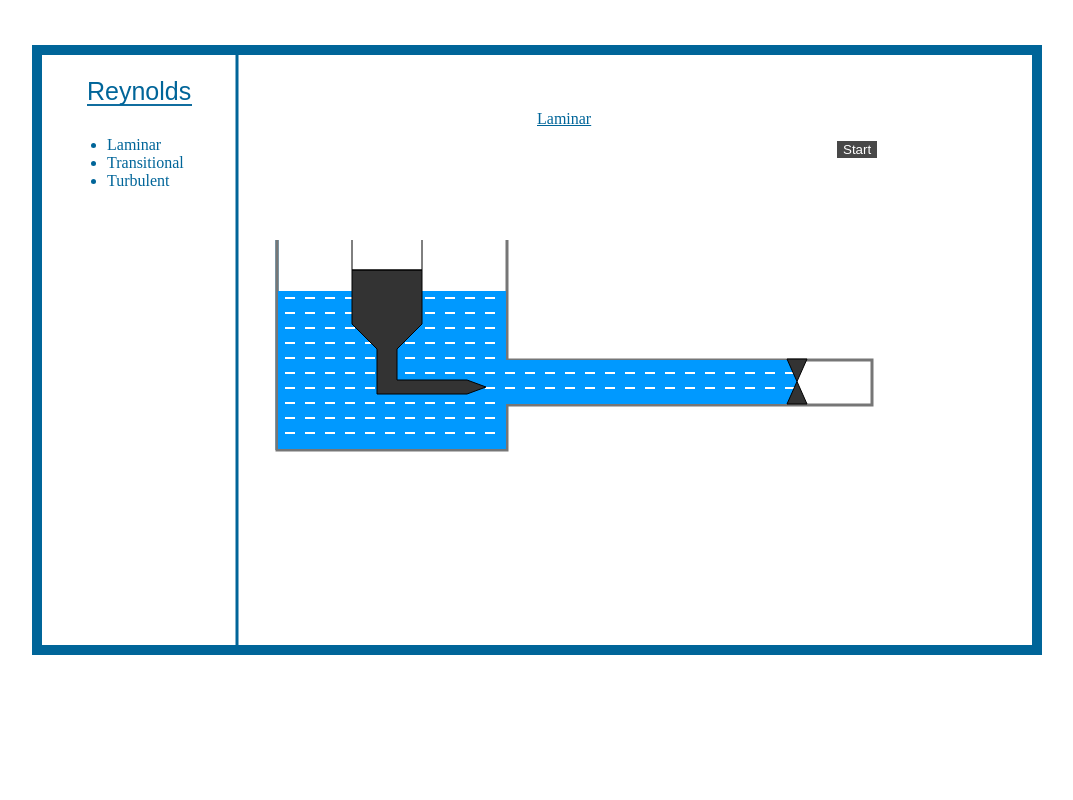
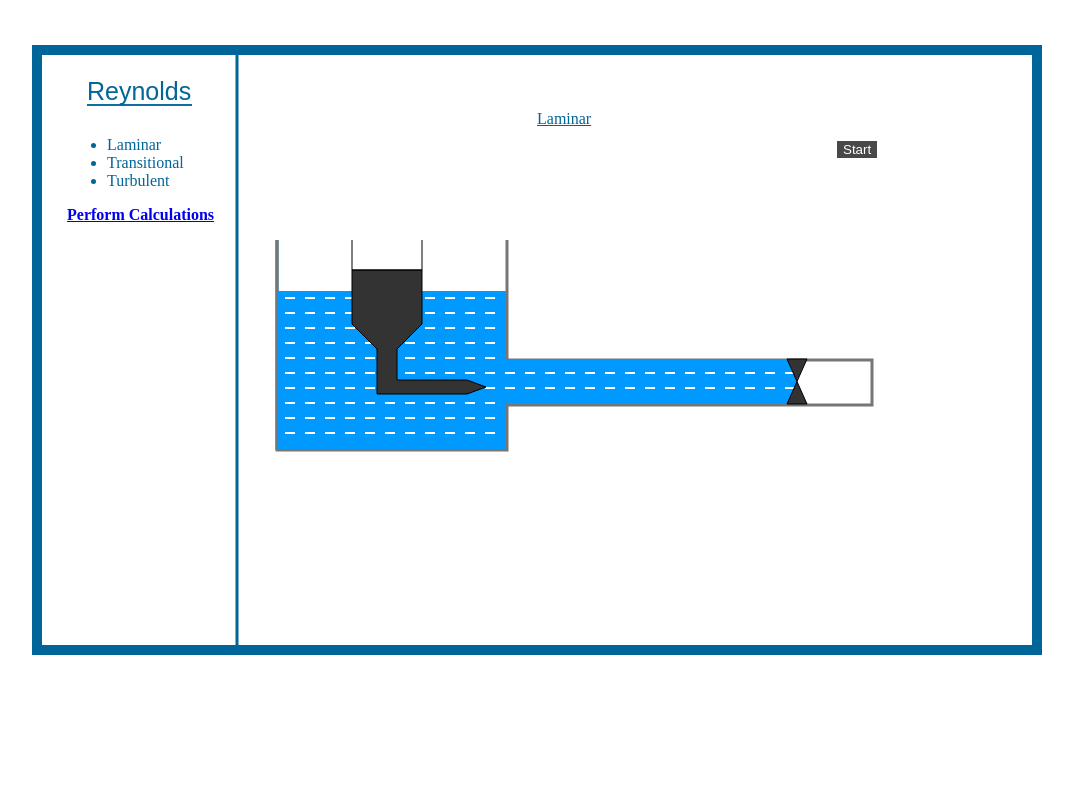
Before and after one commit to Vamshi1104/simulator, a plain HTML site: page index.html in a window 1280 px wide. Shown: the top 800 px of the page, without its empty margins (113-1186 px from the left). Drawn offline with Linux system fonts and the light colour scheme; a script that the page names is missing.

Commit message:
Update index.html

```diff
--- a/index.html
+++ b/index.html
@@ -23,6 +23,7 @@
 				<li><a onclick="heading(this)" name="Transitional">Transitional</a></li>
 				<li><a onclick="heading(this)" name="Turbulent">Turbulent</a></li>
 			</ul>
+			<a id="cal" href="#t1"><b>Perform Calculations</b></a>
 		</div>
 		<div class="button">
 			<button id="b" onclick="main()" >Start</button>
```
